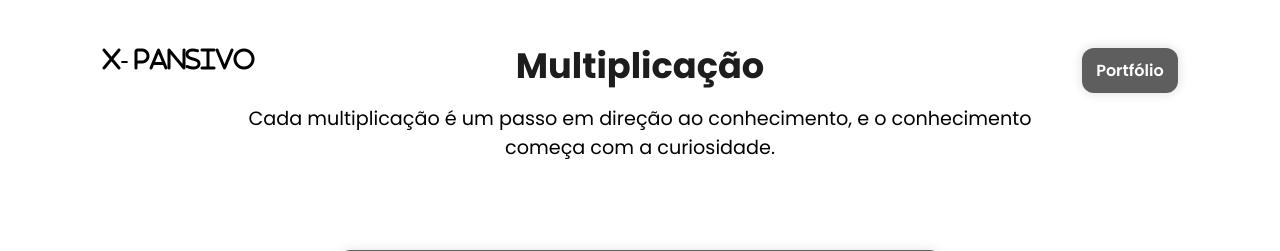
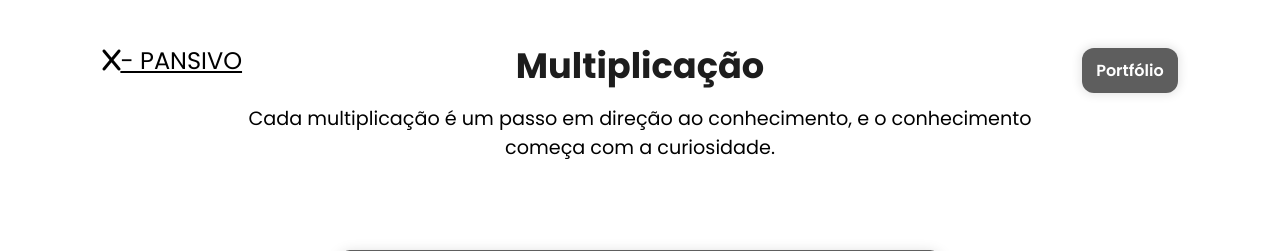
Before and after one commit to GabrielVVN/XPANSIVO, a Flask app: page /multiplicacao in a window 1280 px wide. Shown: the top 251 px of the page. Run offline with Flask 3, Linux system fonts and the light colour scheme.

Commit message:
Ajuste 2

```diff
--- a/templates/multiplicacao.html
+++ b/templates/multiplicacao.html
@@ -14,9 +14,10 @@
 <body>
     <header>
         <nav id="navbar">
-            <a href="/">
-                <i class="fa-solid fa-x" id="nav_logo">- PANSIVO</i>
+            <a href="/" id="nav_logo">
+                <i class="fa-solid fa-x"></i>- PANSIVO
             </a>
+
 
             <button class="btn-default">
                 Portfólio
```
